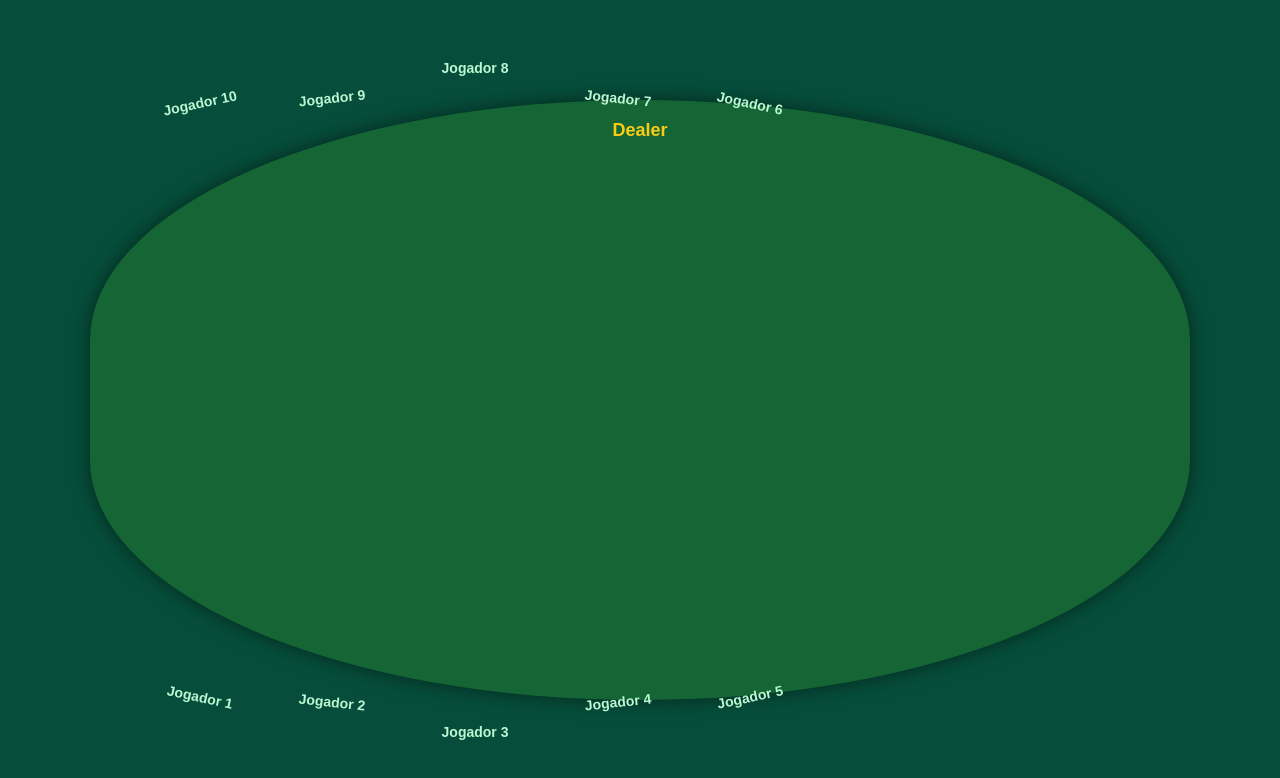
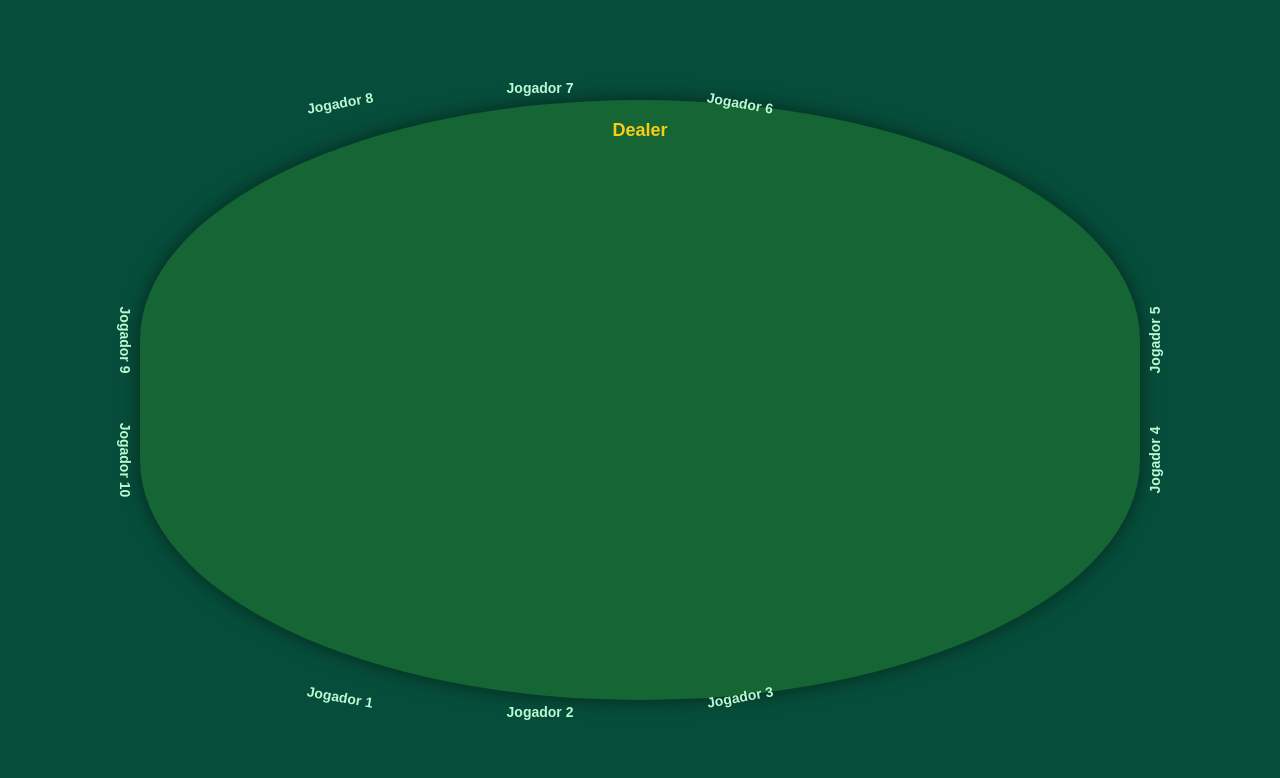
Before and after one commit to blinbingo/kombi, a Next.js app: page /blackjack in a window 1280 px wide. Shown: the top 778 px of the page. Built offline with nearby package versions, Linux system fonts and the light colour scheme.

Commit message:
Update index.js

```diff
--- a/pages/blackjack/index.js
+++ b/pages/blackjack/index.js
@@ -8,17 +8,16 @@ export default function Blackjack() {
   ];
 
   const posicoes = [
-    { bottom: '-5px', left: '10%', transform: 'translateX(-50%) rotate(12deg)' },
-    { bottom: '-10px', left: '22%', transform: 'translateX(-50%) rotate(6deg)' },
-    { bottom: '-40px', left: '35%', transform: 'translateX(-50%)' },
-    { bottom: '-10px', left: '48%', transform: 'translateX(-50%) rotate(-6deg)' },
-    { bottom: '-5px', left: '60%', transform: 'translateX(-50%) rotate(-12deg)' },
-
-    { top: '-5px', left: '60%', transform: 'translateX(-50%) rotate(12deg)' },
-    { top: '-10px', left: '48%', transform: 'translateX(-50%) rotate(6deg)' },
-    { top: '-40px', left: '35%', transform: 'translateX(-50%)' },
-    { top: '-10px', left: '22%', transform: 'translateX(-50%) rotate(-6deg)' },
-    { top: '-5px', left: '10%', transform: 'translateX(-50%) rotate(-12deg)' }
+    { bottom: '-5px', left: '20%', transform: 'translateX(-50%) rotate(10deg)' },     // Jogador 1
+    { bottom: '-20px', left: '40%', transform: 'translateX(-50%)' },                  // Jogador 2
+    { bottom: '-5px', left: '60%', transform: 'translateX(-50%) rotate(-10deg)' },    // Jogador 3
+    { bottom: '40%', right: '-55px', transform: 'translateY(50%) rotate(-90deg)' },   // Jogador 4
+    { top: '40%', right: '-55px', transform: 'translateY(-50%) rotate(-90deg)' },     // Jogador 5
+    { top: '-5px', left: '60%', transform: 'translateX(-50%) rotate(10deg)' },        // Jogador 6
+    { top: '-20px', left: '40%', transform: 'translateX(-50%)' },                     // Jogador 7
+    { top: '-5px', left: '20%', transform: 'translateX(-50%) rotate(-10deg)' },       // Jogador 8
+    { top: '40%', left: '-55px', transform: 'translateY(-50%) rotate(90deg)' },       // Jogador 9
+    { bottom: '40%', left: '-55px', transform: 'translateY(50%) rotate(90deg)' },     // Jogador 10
   ];
 
   return (
@@ -35,7 +34,7 @@ export default function Blackjack() {
       <div
         style={{
           position: 'relative',
-          width: '1100px',
+          width: '1000px',
           height: '600px',
           backgroundColor: '#166534',
           borderRadius: '50% / 40%',
@@ -68,6 +67,7 @@ export default function Blackjack() {
               fontWeight: 'bold',
               textAlign: 'center',
               fontSize: '14px',
+              width: '80px',
             }}
           >
             {nome}
```
